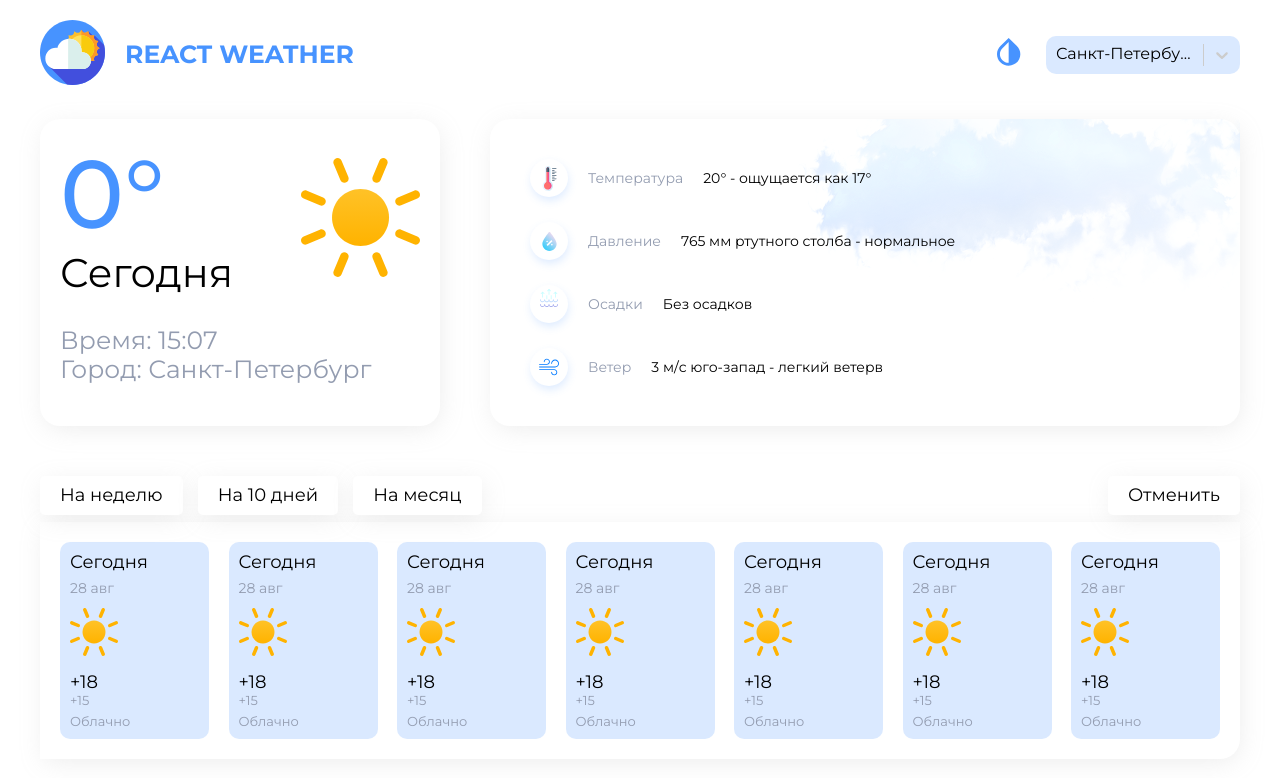
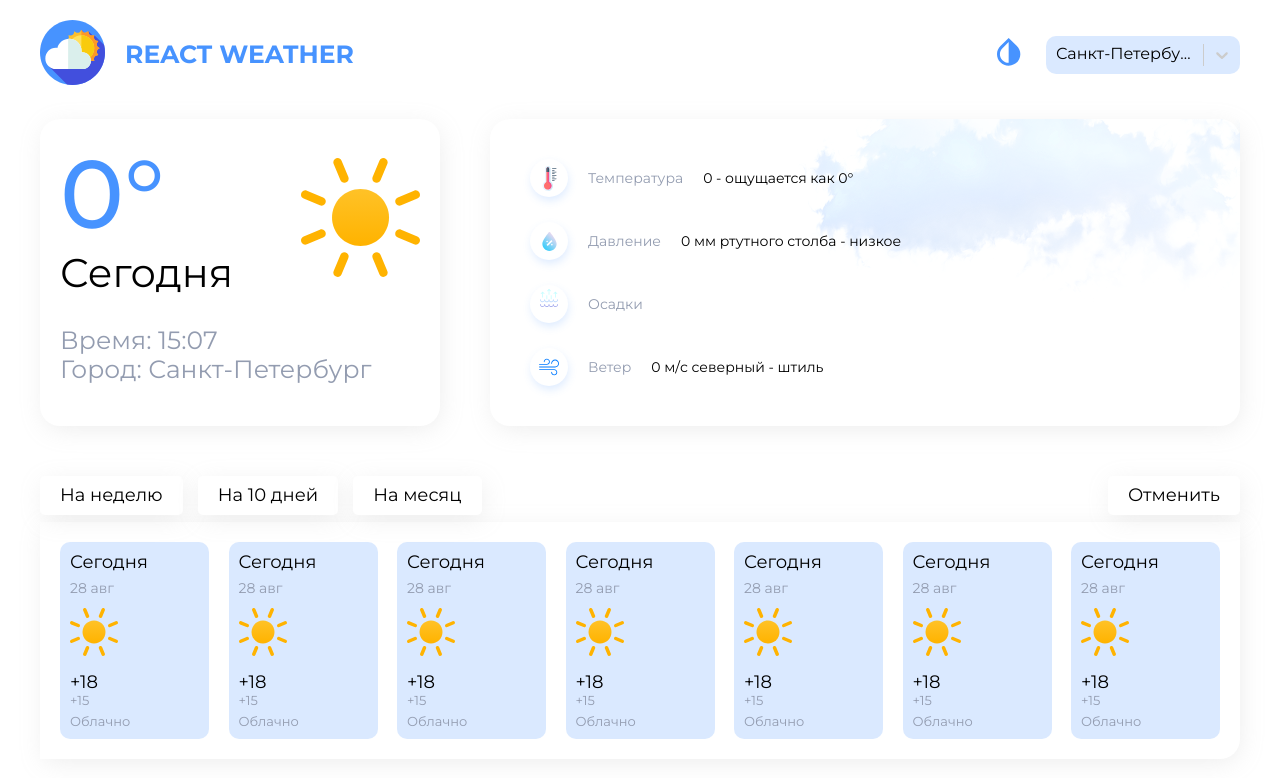
Before and after one commit to TatyanaFilippova/weather-forecast-react, a React (Create React App) app: page / in a window 1280 px wide. Shown: the top 778 px of the page. Built offline with nearby package versions, Linux system fonts and the light colour scheme; no server answers.

Commit message:
блок ThisDayInfo

```diff
--- a/src/pages/Home/components/ThisDayInfo/ThisDayInfo.tsx
+++ b/src/pages/Home/components/ThisDayInfo/ThisDayInfo.tsx
@@ -2,6 +2,9 @@ import React from "react";
 import s from "./ThisDayInfo.module.scss";
 import cloud from "../../../../assets/images/cloud.png";
 import ThisDayItem from "./ThisDayItem";
+import { useCustomSelector } from "../../../../hooks/store";
+import { selectCurrentWeatherData } from "../../../../store/selectors";
+import { Weather } from "../../../../store/types/types";
 
 export interface Item {
   icon_id: string;
@@ -9,38 +12,134 @@ export interface Item {
   value: string;
 }
 
+const pressure = (weather: number) => {
+  if (weather === 760) {
+    return "нормальное"
+  }
+  if (weather < 760) {
+    return "низкое"
+  }
+  if (weather > 760) {
+    return "высокое"
+  }
+}
+
+const precipitation = (weather: string) => {
+  if (weather === "Snow") {
+    return "Снег";
+  }
+  if (weather === "Rain") {
+    return "Дождь";
+  }
+  if (weather === "Clouds") {
+    return "Облачно";
+  }
+  return "";
+};
+
+const wind = (weather: number) => {
+  if (weather === 0 || weather === 360) {
+    return "северный";
+  }
+
+  if (weather === 90) {
+    return "восточный";
+  }
+  if (weather === 180) {
+    return "южный";
+  }
+  if (weather === 270) {
+    return "западный";
+  }
+  if (weather > 0 && weather < 90) {
+    return "северо-восточный";
+  }
+  if (weather > 90 && weather < 180) {
+    return "юго-восточный";
+  }
+  if (weather > 180 && weather < 270) {
+    return "юго-западный";
+  }
+  if (weather > 270 && weather < 360) {
+    return "северо-западный";
+  }
+};
+
+const windCharacteristics = (weather: number) => {
+  console.log(weather);
+  if (weather === 0 && weather < 1) {
+    return "штиль";
+  }
+  if (weather >= 1 && weather <= 3) {
+    return "очень слабый ветер";
+  }
+  if (weather >= 4 && weather <= 5) {
+    return "лёгкий ветер";
+  }
+  if (weather >= 6 && weather <= 7) {
+    return "умеренный ветер";
+  }
+  if (weather >= 8 && weather <= 9) {
+    return "свежий ветер";
+  }
+  if (weather >= 10 && weather <= 11) {
+    return "очень свежий ветер";
+  }
+  if (weather >= 12 && weather <= 14) {
+    return "сильный ветер";
+  }
+  if (weather >= 15 && weather <= 16) {
+    return "резкий ветер";
+  }
+  if (weather >= 17 && weather <= 19) {
+    return "буря";
+  }
+};
+
 const ThisDayInfo = () => {
+  const { weather } = useCustomSelector(selectCurrentWeatherData);
+
   const items = [
     {
       icon_id: "temp",
       name: "Температура",
-      value: "20° - ощущается как 17°",
+      value:
+        Math.ceil(weather.main.temp) +
+        " - ощущается как " +
+        Math.ceil(weather.main.feels_like) +
+        "°",
     },
     {
       icon_id: "pressure",
       name: "Давление",
-      value: "765 мм ртутного столба - нормальное",
+      value:
+        Math.ceil(weather.main.pressure) + " мм ртутного столба - " + pressure(weather.main.pressure),
     },
     {
       icon_id: "precipitation",
       name: "Осадки",
-      value: "Без осадков",
+      value: precipitation(weather.weather[0].main),
     },
     {
       icon_id: "wind",
       name: "Ветер",
-      value: "3 м/с юго-запад - легкий ветерв",
+      value:
+        Math.ceil(weather.wind.speed) +
+        " м/с " +
+        wind(weather.wind.deg) +
+        " - " +
+        windCharacteristics( Math.ceil(weather.wind.speed)),
     },
   ];
+
   return (
     <div className={s.this_day_info}>
       <div className={s.this_day_info_items}>
         {items.map((item: Item) => {
-
-          return <ThisDayItem item={item} key={item.icon_id}/>;
+          return <ThisDayItem item={item} key={item.icon_id} />;
         })}
       </div>
-      <img src={cloud} alt="облако" className={s.cloud_img}/>
+      <img src={cloud} alt="облако" className={s.cloud_img} />
     </div>
   );
 };
--- a/src/shared/Header/Header.tsx
+++ b/src/shared/Header/Header.tsx
@@ -5,10 +5,13 @@ import Select from "react-select";
 import { StylesConfig } from "react-select/dist/declarations/src/styles";
 import { useTheme } from "../../hooks/useTheme";
 import { Theme } from "../../context/ThemeContext";
-import {useCustomDispatch, useCustomSelector} from "../../hooks/store";
-import {selectCurrentCityData, selectCurrentWeatherData} from "../../store/selectors";
-import {currentWeatherSlice} from "../../store/slices/currentWeatherSlice";
-import {currentCitySlice} from "../../store/slices/ currentCitySlice";
+import { useCustomDispatch, useCustomSelector } from "../../hooks/store";
+import {
+  selectCurrentCityData,
+  selectCurrentWeatherData,
+} from "../../store/selectors";
+import { currentWeatherSlice } from "../../store/slices/currentWeatherSlice";
+import { currentCitySlice } from "../../store/slices/ currentCitySlice";
 
 const Header = () => {
   const theme = useTheme();
@@ -16,9 +19,8 @@ const Header = () => {
     { value: "saint petersburg", label: "Санкт-Петербург" },
     { value: "novgorod", label: "Новгород" },
     { value: "moscow", label: "Москва" },
+    { value: "syktyvkar", label: "Сыктывкар" },
   ];
-
-
 
   const colourStyles: StylesConfig = {
     control: (styles: any) => ({
@@ -66,8 +68,7 @@ const Header = () => {
   const dispatch = useCustomDispatch();
   const onChange = (value: any) => {
     dispatch(currentCitySlice.actions.changeCity(value));
-
-  }
+  };
 
   function changeTheme() {
     theme.changeTheme(theme.theme === Theme.LIGHT ? Theme.DARK : Theme.LIGHT);
--- a/src/store/slices/currentWeatherSlice.ts
+++ b/src/store/slices/currentWeatherSlice.ts
@@ -18,7 +18,17 @@ type Response = {
 const initialState: CurrentWeather = {
   weather: {
     main: {
-      temp: 0
+      temp: 0,
+      feels_like: 0,
+      pressure: 0,
+    },
+    weather: [{
+      main: "",
+      icon: "",
+    }],
+    wind: {
+      speed: 0,
+      deg: 0,
     }
   },
   isLoading: false,
```
Also changed, not shown: src/store/types/types.ts (+60 -4 lines).
